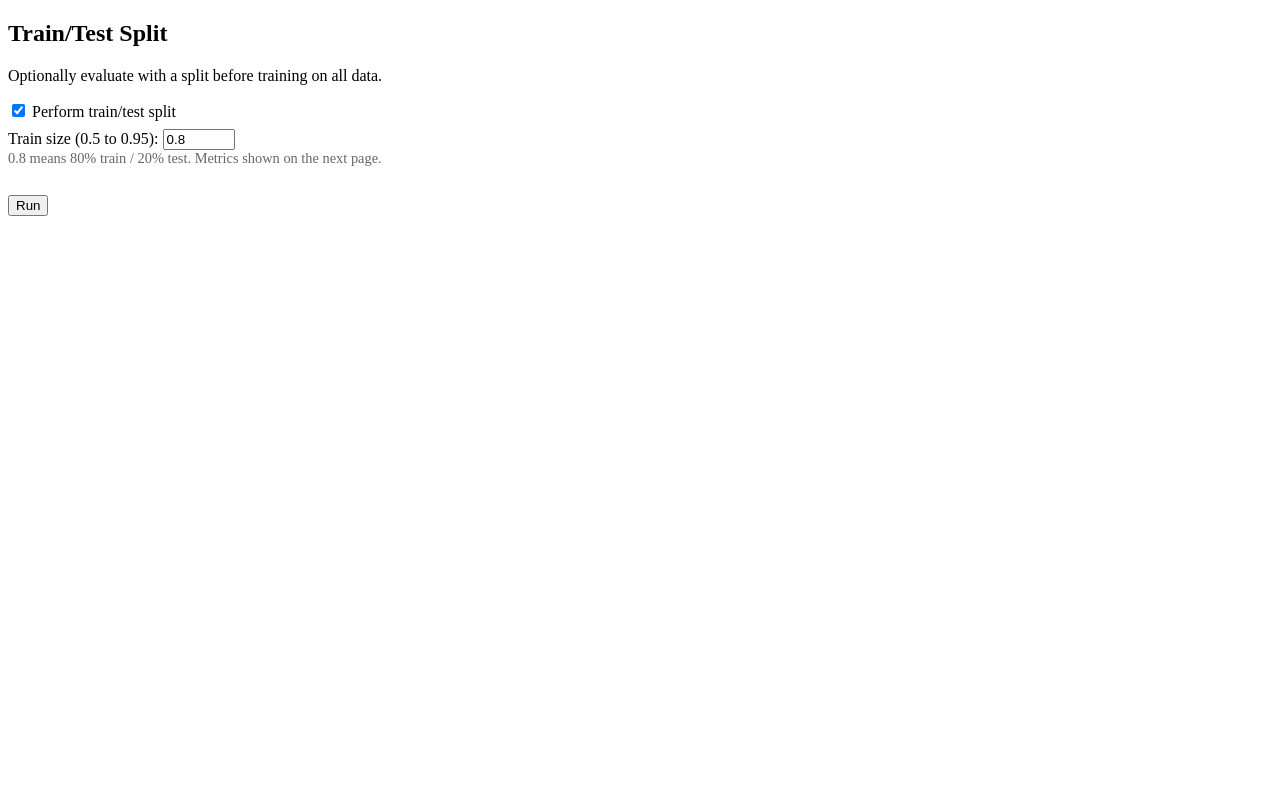
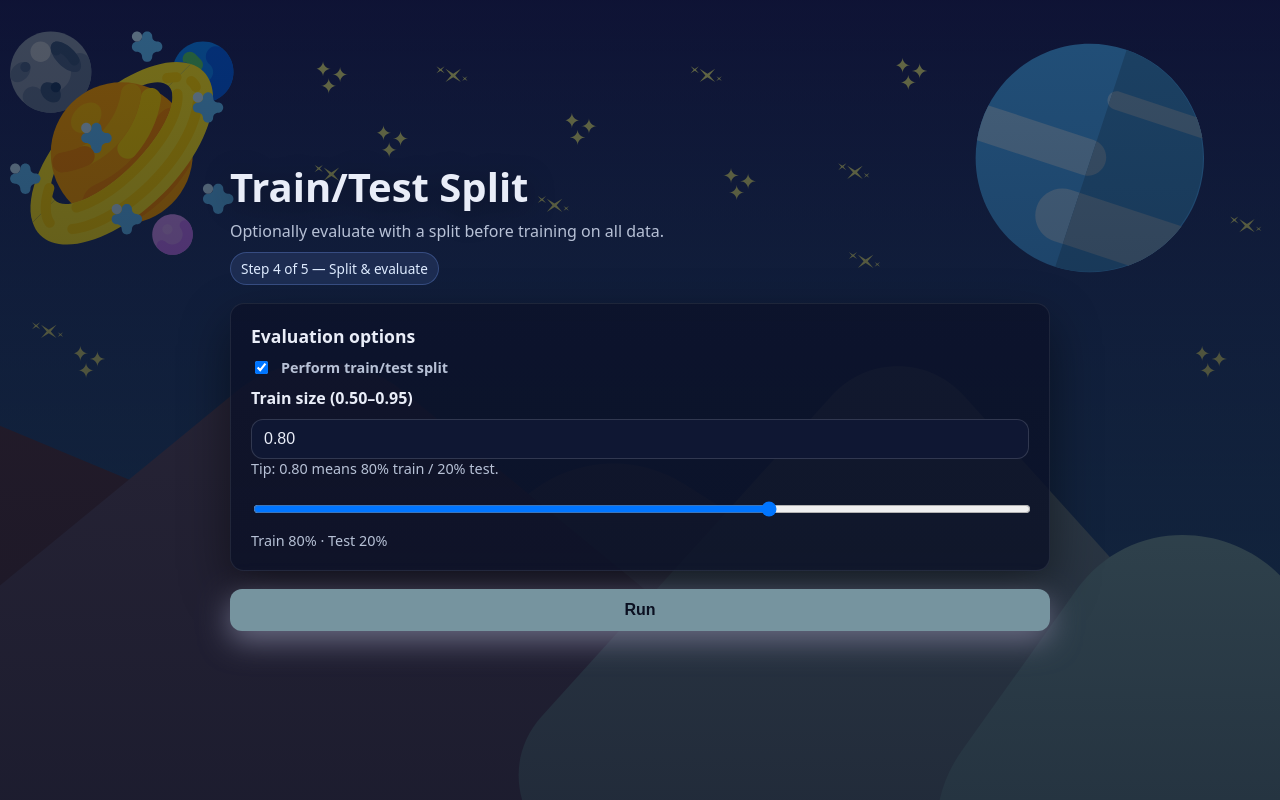
Before and after one commit to Moonyar/NASA-Space-Apps-Challenge-2025, a Flask app: page /split in a window 1280 px wide. Run offline with Flask 3, Linux system fonts and the light colour scheme; parts of the project's set-up code (start-up, migrations or seed data) failed here and were passed over.

Commit message:
changed split.html

```diff
--- a/templates/split.html
+++ b/templates/split.html
@@ -1,16 +1,162 @@
 <!doctype html>
-<html>
+<html lang="en">
+  <head>
+    <meta charset="utf-8" />
+    <meta name="viewport" content="width=device-width, initial-scale=1" />
+    <title>Exoplanet Classifier — Train/Test Split</title>
+    <style>
+      :root{
+        --bg:#0b1021; --bg2:#0f1530; --card:#121a3b; --card2:#0f1733;
+        --text:#e9edf8; --muted:#b7c1d6; --accent:#7aa2ff; --danger:#ff6b6b;
+        --radius:14px; --shadow:0 20px 50px rgba(0,0,0,.45);
+      }
+      *{box-sizing:border-box}
+      html,body{height:100%}
+      body{
+        margin:0;
+        font-family: ui-sans-serif, system-ui, -apple-system, "Segoe UI", Roboto, Arial;
+        color:var(--text);
+        background:
+          linear-gradient(180deg, rgba(7,10,20,.55), rgba(10,14,30,.78)),
+          url("{{ url_for('static', filename='fun_background.svg') }}") center/cover no-repeat fixed;
+      }
+      .viewport{min-height:100svh; display:grid; place-items:center; padding:24px}
+      .wrap{max-width:860px; width:100%}
+
+      /* Hero */
+      .page-hero{padding:8px 20px 0}
+      .page-hero h1{margin:0 0 6px; font-size: clamp(26px, 3.6vw, 40px); text-shadow: 0 6px 30px rgba(0,0,0,.45)}
+      .tagline{color:var(--muted); margin:0 0 10px}
+      .pill{
+        display:inline-block; padding:6px 10px; border-radius:999px;
+        background: rgba(122,162,255,.12); color:#deebff; border:1px solid rgba(122,162,255,.28);
+        font-size:.85rem; backdrop-filter: blur(2px);
+      }
+
+      .card{
+        background: linear-gradient(180deg, rgba(12,18,42,.85), rgba(11,17,38,.82));
+        border:1px solid rgba(255,255,255,.08);
+        border-radius: var(--radius); padding:20px; box-shadow: var(--shadow);
+        margin:18px 20px 0;
+      }
+      .card h3{margin:0 0 10px; font-size:1.1rem}
+      .muted{color:var(--muted)}
+      label{font-weight:600; display:block; margin-bottom:10px}
+
+      .row{display:grid; grid-template-columns: 1fr; gap:12px; margin-top:10px}
+      .subtle{font-size:.9rem; color:var(--muted)}
+
+      input[type="number"], input[type="range"], button{
+        width:100%; background: var(--card2); border:1px solid rgba(255,255,255,.14);
+        color:var(--text); border-radius:12px; padding:10px 12px; font-size:1rem;
+        transition: box-shadow .15s ease, border-color .15s ease, transform .02s ease;
+      }
+      input[type="number"]:focus, input[type="range"]:focus, button:focus{
+        outline:none; box-shadow: 0 0 0 3px rgba(122,162,255,.25); border-color: var(--accent)
+      }
+      input[type="range"]{padding:8px 0; cursor:pointer; background: transparent}
+
+      .split-controls[aria-disabled="true"]{
+        opacity:.55; pointer-events:none;
+      }
+
+      .footer{padding:18px 20px}
+      .btn{
+        display:inline-flex; align-items:center; justify-content:center; gap:10px; padding:12px 16px; border-radius:12px;
+        background:#76949F; color:#0b1021; border:0; font-weight:700; cursor:pointer;
+        box-shadow: 0 10px 30px #6A6B83; transition: all 0.3s ease;
+      }
+      .btn:hover{transform: translateY(-1px); background:#86BBBD}
+    </style>
+  </head>
   <body>
-    <h2>Train/Test Split</h2>
-    <p>Optionally evaluate with a split before training on all data.</p>
-    <form method="post" action="/run">
-      <label><input type="checkbox" name="do_split" checked> Perform train/test split</label>
-      <div style="margin-top:8px">
-        <label>Train size (0.5 to 0.95):</label>
-        <input type="number" name="train_size" step="0.05" min="0.5" max="0.95" value="0.8">
-        <div style="color:#666;font-size:.9em">0.8 means 80% train / 20% test. Metrics shown on the next page.</div>
+    <div class="viewport">
+      <div class="wrap">
+        <!-- HERO -->
+        <header class="page-hero">
+          <h1>Train/Test Split</h1>
+          <p class="tagline">Optionally evaluate with a split before training on all data.</p>
+          <span class="pill">Step 4 of 5 — Split & evaluate</span>
+        </header>
+
+        <form method="post" action="/run" novalidate>
+          <section class="card">
+            <h3>Evaluation options</h3>
+            <label class="subtle" style="display:flex; align-items:center; gap:10px; font-weight:600">
+              <input id="do_split" type="checkbox" name="do_split" checked>
+              Perform train/test split
+            </label>
+
+            <div id="splitControls" class="split-controls" aria-disabled="false">
+              <div class="row">
+                <div>
+                  <label for="train_size">Train size (0.50–0.95)</label>
+                  <!-- Number input (this is the one posted to the server) -->
+                  <input id="train_size" type="number" name="train_size" step="0.05" min="0.5" max="0.95" value="0.8">
+                  <div class="subtle">Tip: 0.80 means 80% train / 20% test.</div>
+                </div>
+
+                <div>
+                  <!-- UI-only range slider (kept in sync; no name attribute) -->
+                  <input id="train_slider" type="range" min="0.5" max="0.95" step="0.05" value="0.8" aria-label="Train size slider">
+                  <div class="subtle" id="splitText">Train 80% · Test 20%</div>
+                </div>
+              </div>
+            </div>
+          </section>
+
+          <div class="footer">
+            <button type="submit" class="btn">Run</button>
+          </div>
+        </form>
       </div>
-      <p><button type="submit" style="margin-top:12px">Run</button></p>
-    </form>
+    </div>
+
+    <script>
+      const chk = document.getElementById('do_split');
+      const ctrl = document.getElementById('splitControls');
+      const num = document.getElementById('train_size');
+      const rng = document.getElementById('train_slider');
+      const txt = document.getElementById('splitText');
+
+      function clamp(v){ return Math.min(0.95, Math.max(0.5, v)); }
+      function roundStep(v){ return Math.round(v / 0.05) * 0.05; }
+
+      function updateText(){
+        const train = parseFloat(num.value || '0.8');
+        const test = 1 - train;
+        txt.textContent = `Train ${Math.round(train*100)}% · Test ${Math.round(test*100)}%`;
+      }
+
+      function syncFromRange(){
+        const v = clamp(parseFloat(rng.value || '0.8'));
+        num.value = v.toFixed(2);
+        updateText();
+      }
+
+      function syncFromNumber(){
+        let v = clamp(parseFloat(num.value || '0.8'));
+        v = roundStep(v);
+        num.value = v.toFixed(2);
+        rng.value = v.toFixed(2);
+        updateText();
+      }
+
+      function toggleSplit(){
+        const on = chk.checked;
+        ctrl.setAttribute('aria-disabled', on ? 'false' : 'true');
+      }
+
+      // Init
+      document.addEventListener('DOMContentLoaded', () => {
+        syncFromNumber();
+        toggleSplit();
+      });
+
+      // Wire up
+      rng.addEventListener('input', syncFromRange);
+      num.addEventListener('input', syncFromNumber);
+      chk.addEventListener('change', toggleSplit);
+    </script>
   </body>
 </html>
```
